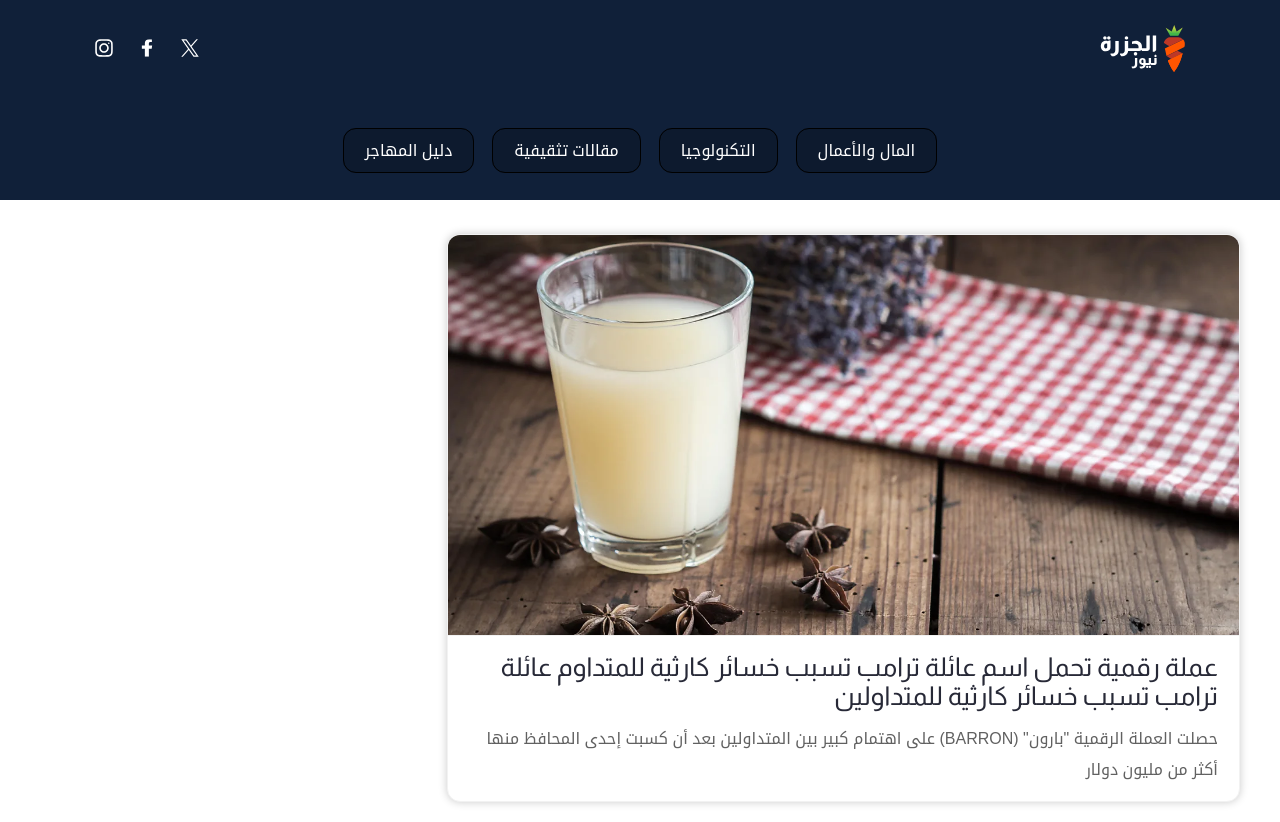
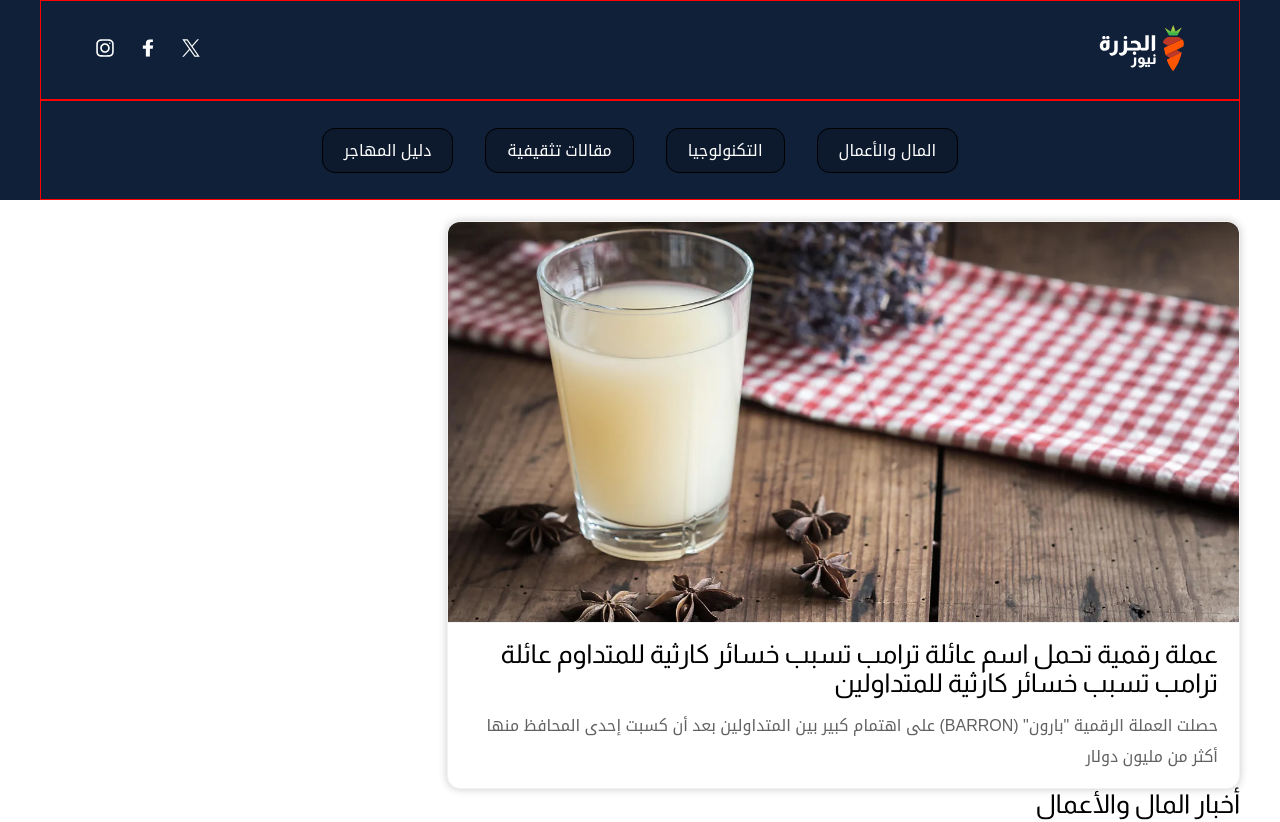
Before and after one commit to zaqoutm/frontend, a Next.js app: page / in a window 1280 px wide. Shown: the top 822 px of the page. Built offline with nearby package versions, Linux system fonts and the light colour scheme.

Commit message:
css issues

```diff
--- a/app/globals.css
+++ b/app/globals.css
@@ -35,16 +35,9 @@ body {
   margin: 0 auto;
   padding: 0;
   direction: rtl;
-  overflow-x: hidden;
 }
 
 body {
-  min-height: 100vh;
-  display: grid;
-  grid-template-rows: 1fr;
-  background-color: var(--background);
-  color: var(--foreground);
-  background: var(--background);
   font-family: Arial, Helvetica, "Noto Kufi Arabic", sans-serif;
   font-size: 16px;
   -webkit-font-smoothing: antialiased;
@@ -53,10 +46,10 @@ body {
 
 .children {
   margin: 0 auto;
-  min-height: 100vh;
-  min-width: 1200px;
+  padding: 21px 0;
+  min-height: 90vh;
   max-width: 1200px;
-  /* border: 1px solid deeppink; */
+  /* border: 3px solid red; */
 }
 
 h1 {
--- a/app/page.module.css
+++ b/app/page.module.css
@@ -1,4 +1,3 @@
 /* home page styles */
 .page {
-  margin-top: 34px;
 }
--- a/components/mainArticle/styles.module.css
+++ b/components/mainArticle/styles.module.css
@@ -7,7 +7,6 @@
   flex-direction: column;
   min-height: 490px;
   max-width: 793px;
-  margin-bottom: 34px;
   overflow: hidden;
 }
 
--- a/components/navigation/navigation.tsx
+++ b/components/navigation/navigation.tsx
@@ -17,6 +17,7 @@ export default function NavigationComponent() {
               width={50}
               height={50}
               loading='eager'
+              property='true'
             />
           </Link>
 
--- a/components/navigation/styles.module.css
+++ b/components/navigation/styles.module.css
@@ -2,31 +2,26 @@
   background-color: var(--nav-bg);
   color: #fff;
   min-height: 200px;
-  max-height: 200px;
 }
 
 .navContainer {
   max-width: 1200px;
-  margin: 0 auto;
-  height: 100%;
-  display: flex;
-  flex-direction: column;
+  margin-inline: auto;
 }
 
 .navTop,
 .navBottom {
+  border: 1px solid red;
   flex-grow: 1;
-  max-height: 100px;
+  min-height: 100px;
   display: flex;
   padding: 0px 55px;
   align-items: center;
   justify-content: space-between;
 }
 
+/* Top nav */
 /* logo + social media */
-.navTop {
-}
-
 .logo {
   height: auto;
   width: 100px;
@@ -46,6 +41,7 @@
   max-height: 50%;
 }
 
+/* Bottom nav */
 /* toggler + links */
 .navBottom {
   /* border: 1px solid #000; */
@@ -58,18 +54,17 @@
 
 .navBottomLinks {
   display: flex;
+  flex-wrap: wrap;
   justify-content: center;
   align-items: center;
-  gap: 18px;
+  gap: 2rem;
   flex-grow: 1;
   list-style: none;
   padding: 21px;
 }
 
-.navBottomLinks li {
-}
-
 .navBottomLinks a {
+  min-width: 100%;
   padding: 13px 21px;
   border-radius: 13px;
   border: solid #000 1px;
```
